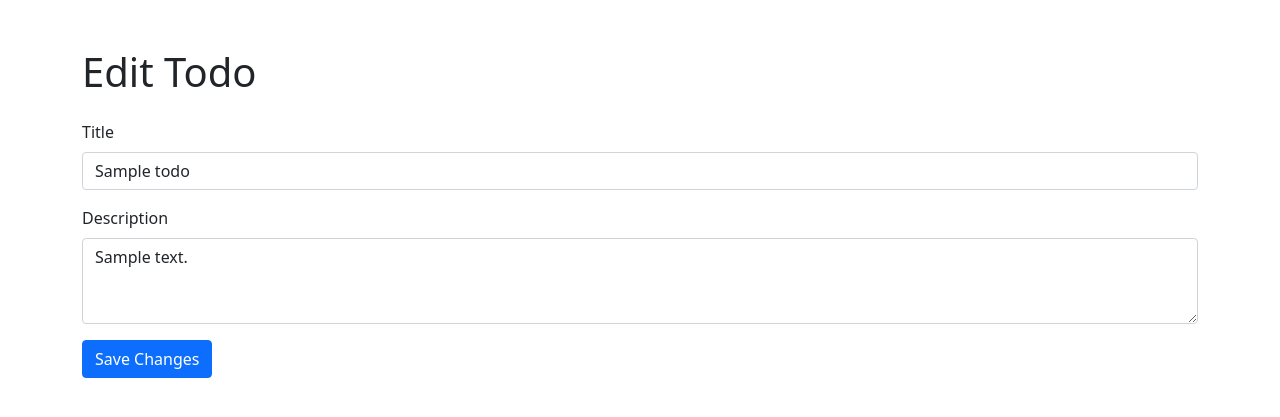
After one commit to sharukphoenix/flask-todo-app, a Flask app: page /edit/1 in a window 1280 px wide. The commit adds this page. Shown: the top 417 px of the page. Run offline with Flask 3, Linux system fonts and the light colour scheme; tables that the repository leaves empty hold one stand-in row (values such as "Sample post").

Commit message:
Added 3 new features - i) Marking a todo as complete; ii) Updating an exiting todo - added edit.html for the frontend; iii) Deleting a todo

```diff
--- a/app.py
+++ b/app.py
@@ -1,4 +1,3 @@
-# app.py
 from flask import Flask, render_template, request, redirect, url_for
 from flask_sqlalchemy import SQLAlchemy
 from datetime import datetime
@@ -35,5 +34,34 @@ def add():
     db.session.commit()
     return redirect(url_for('index'))
 
+# Mark a Todo as Completed
+@app.route('/complete/<int:todo_id>')
+def complete(todo_id):
+    todo = Todo.query.get(todo_id)
+    if todo:
+        todo.completed = True
+        db.session.commit()
+    return redirect(url_for('index'))
+
+# Edit an Existing Todo
+@app.route('/edit/<int:todo_id>', methods=['GET', 'POST'])
+def edit(todo_id):
+    todo = Todo.query.get(todo_id)
+    if request.method == 'POST':
+        todo.title = request.form['title']
+        todo.description = request.form['description']
+        db.session.commit()
+        return redirect(url_for('index'))
+    return render_template('edit.html', todo=todo)
+
+# Delete a Todo
+@app.route('/delete/<int:todo_id>')
+def delete(todo_id):
+    todo = Todo.query.get(todo_id)
+    if todo:
+        db.session.delete(todo)
+        db.session.commit()
+    return redirect(url_for('index'))
+
 if __name__ == '__main__':
-    app.run(host='0.0.0.0', port=5000,debug=True)
+    app.run(host='0.0.0.0', port=5000, debug=True)
--- /dev/null
+++ b/templates/edit.html
@@ -0,0 +1,29 @@
+<!-- templates/edit.html -->
+<!DOCTYPE html>
+<html lang="en">
+<head>
+    <meta charset="UTF-8">
+    <meta name="viewport" content="width=device-width, initial-scale=1.0">
+    <title>Edit Todo</title>
+    <link href="https://cdn.jsdelivr.net/npm/bootstrap@5.1.3/dist/css/bootstrap.min.css" rel="stylesheet">
+</head>
+<body>
+    <div class="container mt-5">
+        <h1 class="mb-4">Edit Todo</h1>
+
+        <form action="{{ url_for('edit', todo_id=todo.id) }}" method="POST">
+            <div class="mb-3">
+                <label for="title" class="form-label">Title</label>
+                <input type="text" class="form-control" id="title" name="title" value="{{ todo.title }}" required>
+            </div>
+            <div class="mb-3">
+                <label for="description" class="form-label">Description</label>
+                <textarea class="form-control" id="description" name="description" rows="3">{{ todo.description }}</textarea>
+            </div>
+            <button type="submit" class="btn btn-primary">Save Changes</button>
+        </form>
+    </div>
+
+    <script src="https://cdn.jsdelivr.net/npm/bootstrap@5.1.3/dist/js/bootstrap.bundle.min.js"></script>
+</body>
+</html>
```
Also changed, not shown: templates/index.html (+9 -1 lines).
